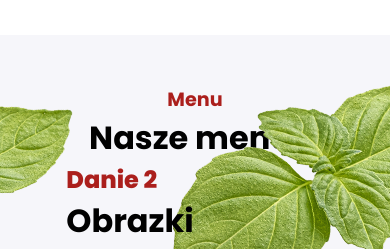
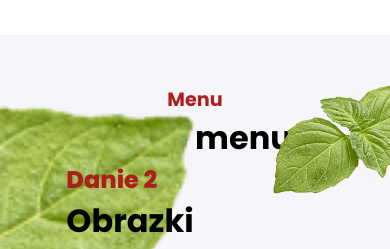
Before and after one commit to Kozaczwik/Restaurant---HTML-CSS, a plain HTML site: page index.html in a window 390 px wide. Shown: the part 1751-2000 px from the top of the page. Drawn offline with nearby package versions, Linux system fonts and the light colour scheme.

Commit message:
Update style.css

```diff
--- a/style.css
+++ b/style.css
@@ -246,6 +246,7 @@
 .menu .lisc1{
     position: absolute;
     right: 0%;
+    z-index: 1;
 
 
 
@@ -254,6 +255,7 @@
     position: absolute;
     left: 0%;
     top: 220%;
+    z-index: 1;
 
 }
 .heading{
@@ -698,18 +700,30 @@
   .home-text-child h3{
     font-size: 3rem;
   }
+  .menu .lisc1{
+    width: 20%;
+  }
+  .menu .lisc2{
+    width: 10%;
+  }
 
 }
 @media only screen and (max-width: 480px) {
     .home-text-child h1{
-        font-size: 3rem;
+        font-size: 2rem;
         right: 20%;
       }
       .home-text-child h2{
-        font-size: 2.2rem;
+        font-size: 1.82rem;
         right: 20%;
       }
       .home-text-child h3{
-        font-size: 3rem;
+        font-size: 2rem;
+      }
+      .menu .lisc1{
+        width: 30%;
+      }
+      .menu .lisc2{
+        width: 50%;
       }
 }}
```
